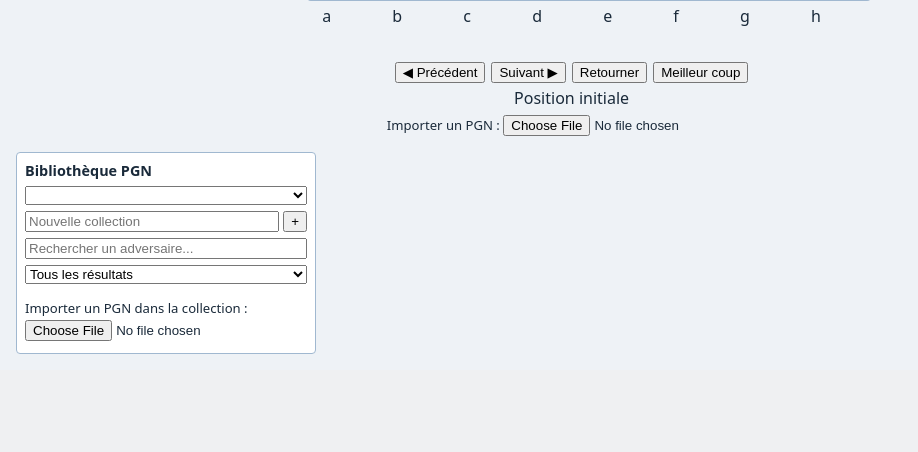
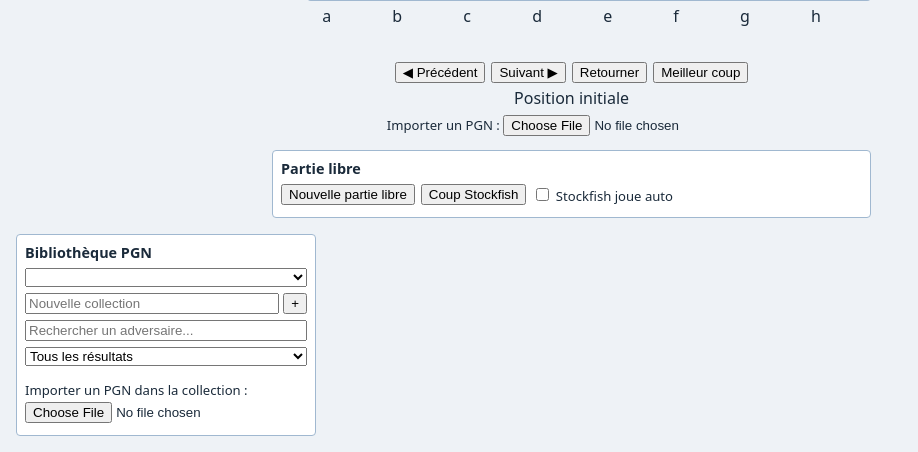
Before and after one commit to AlainDelree/Chesscoach, a Flask app: page / in a window 1280 px wide. Shown: the part 650-1102 px from the top of the page, without its empty margins (0-918 px from the left). Before the commit the page ends 1004 px from the top, so only its background shows below. Run offline with Flask 3, Linux system fonts and the light colour scheme; lists and menus that the app fills with data are empty.

Commit message:
Ajoute le mode partie libre : deplacement manuel, bouton Coup Stockfish, case Stockfish joue auto (issue #6)

```diff
--- a/app.py
+++ b/app.py
@@ -7,14 +7,16 @@ coach (llm_coach.py) et vérifie la présence de Stockfish (engine_stockfish.py)
 sans lancer le moteur — l'analyse elle-même est l'objet d'une issue séparée.
 """
 
+import atexit
 import logging
 
+import chess
 from flask import Flask, render_template
 from flask_socketio import SocketIO, emit
 
 import config
 import llm_coach
-from engine_stockfish import stockfish_available
+from engine_stockfish import EngineManager, find_stockfish
 from socketio_pgn_handlers import register_pgn_library_handlers
 
 logging.basicConfig(level=logging.INFO)
@@ -27,8 +29,21 @@ register_pgn_library_handlers(socketio)
 
 coach_memory = llm_coach.load_coach_memory(config.COACH_MEMORY_PATH)
 
-if not stockfish_available():
-    logger.warning("Stockfish introuvable sur ce système (analyse indisponible pour l'instant).")
+# Moteur Stockfish partagé, utilisé par le mode "partie libre" (bouton "Coup
+# Stockfish" / case "Stockfish joue auto") — cf. socketio_pgn_handlers.py pour
+# la bibliothèque PGN, sans lien avec ce mécanisme.
+_stockfish_path = find_stockfish()
+engine_manager: EngineManager | None = None
+if _stockfish_path:
+    try:
+        engine_manager = EngineManager(_stockfish_path)
+    except Exception as e:
+        logger.error(f"Impossible d'initialiser Stockfish : {e}")
+else:
+    logger.warning("Stockfish introuvable sur ce système (analyse et partie libre indisponibles).")
+
+if engine_manager:
+    atexit.register(engine_manager.quit)
 
 
 @app.route("/")
@@ -55,6 +70,30 @@ def on_coach_ask(data):
         emit("coach_response", {"text": response})
 
 
+@socketio.on("free_play_stockfish_move")
+def on_free_play_stockfish_move(data):
+    """Calcule le meilleur coup Stockfish pour la position (FEN) reçue —
+    mode partie libre (bouton "Coup Stockfish" / case "Stockfish joue auto").
+    """
+    if not engine_manager:
+        emit("free_play_stockfish_move_response", {"error": "stockfish_indisponible"})
+        return
+
+    fen = data.get("fen", "")
+    try:
+        board = chess.Board(fen)
+    except Exception:
+        emit("free_play_stockfish_move_response", {"error": "fen_invalide"})
+        return
+
+    move = engine_manager.get_move(board, think_time=0.5)
+    if move is None:
+        emit("free_play_stockfish_move_response", {"error": "aucun_coup"})
+        return
+
+    emit("free_play_stockfish_move_response", {"uci": move.uci()})
+
+
 if __name__ == "__main__":
     # allow_unsafe_werkzeug : serveur de développement uniquement (pas de
     # déploiement en production prévu pour ce squelette).
--- a/static/board.css
+++ b/static/board.css
@@ -59,6 +59,10 @@
 .square.feedback-imprecision { background: #ff9800 !important; }
 .square.feedback-erreur      { background: #f44336 !important; }
 .square.feedback-blunder     { background: #9c27b0 !important; }
+.square.free-play-selected   { background: #6fa8dc !important; }
+
+/* ── Partie libre ── */
+#board.free-play-active .square { cursor: pointer; }
 
 /* ── Flèches d'annotation (superposées au plateau) ── */
 #arrows-svg {
--- /dev/null
+++ b/static/free_play.js
@@ -0,0 +1,158 @@
+/*
+ * free_play.js — ChessCoach (issue #6)
+ *
+ * Mode "partie libre" : indépendant du mode revue de bibliothèque
+ * (board.js / reviewFens / reviewMoves, laissé inchangé). Position de
+ * départ standard, déplacement manuel de n'importe quelle pièce (Alain
+ * contrôle les deux camps) validé côté client par chess.js, bouton
+ * "Coup Stockfish" (aller-retour SocketIO avec app.py) et case "Stockfish
+ * joue auto" qui enchaîne automatiquement après chaque coup manuel.
+ *
+ * Réutilise buildBoard()/renderBoard() de board.js pour le dessin du
+ * plateau — seule la source de la position (freeGame, un objet chess.js)
+ * et la gestion des clics diffèrent du mode revue.
+ */
+
+let freeGame           = null;  // instance chess.js (mode partie libre)
+let freePlayActive     = false;
+let freeSelectedSquare = null;  // case algébrique sélectionnée ("e2") ou null
+let freeLastMove       = null;  // { from, to } (cases algébriques) du dernier coup joué
+let freeAutoStockfish  = false;
+let freeWaitingEngine  = false; // évite les double-clics pendant l'attente de Stockfish
+
+function freeSquareIdToAlgebraic(id) {
+  const [file, rank] = id.split("-").map(Number);
+  return "abcdefgh"[file] + (rank + 1);
+}
+
+function freeAlgebraicToSquareId(square) {
+  const file = "abcdefgh".indexOf(square[0]);
+  const rank = parseInt(square[1], 10) - 1;
+  return `${file}-${rank}`;
+}
+
+function startFreeGame() {
+  freeGame           = new Chess();
+  freePlayActive     = true;
+  freeSelectedSquare = null;
+  freeLastMove        = null;
+  freeWaitingEngine  = false;
+
+  const autoCb = document.getElementById("free-auto-stockfish");
+  freeAutoStockfish = !!(autoCb && autoCb.checked);
+
+  buildBoard();
+  const boardEl = document.getElementById("board");
+  if (boardEl) {
+    boardEl.classList.add("free-play-active");
+    boardEl.onclick = onFreePlayBoardClick;
+  }
+  renderFreePlayBoard();
+  updateFreePlayStatus();
+}
+
+function renderFreePlayBoard() {
+  if (!freeGame) return;
+  const fenBoard = freeGame.fen().split(" ")[0];
+  const from = freeLastMove ? freeAlgebraicToSquareId(freeLastMove.from) : null;
+  const to   = freeLastMove ? freeAlgebraicToSquareId(freeLastMove.to)   : null;
+  renderBoard(fenBoard, from, to, null, null, null, null);
+  if (freeSelectedSquare) {
+    const sq = document.getElementById(`sq-${freeAlgebraicToSquareId(freeSelectedSquare)}`);
+    if (sq) sq.classList.add("free-play-selected");
+  }
+}
+
+function updateFreePlayStatus() {
+  const statusEl = document.getElementById("free-play-status");
+  if (!statusEl || !freeGame) return;
+  let text = freeGame.turn() === "w" ? "Trait aux Blancs" : "Trait aux Noirs";
+  if (freeGame.in_checkmate())      text = "Échec et mat.";
+  else if (freeGame.in_stalemate()) text = "Pat.";
+  else if (freeGame.in_draw())      text = "Partie nulle.";
+  else if (freeGame.in_check())     text += " (échec)";
+  if (freeWaitingEngine) text += " — Stockfish réfléchit...";
+  statusEl.textContent = text;
+}
+
+function onFreePlayBoardClick(e) {
+  if (!freePlayActive || !freeGame || freeWaitingEngine) return;
+  const sqEl = e.target.closest(".square");
+  if (!sqEl) return;
+  const square = freeSquareIdToAlgebraic(sqEl.id.replace("sq-", ""));
+
+  if (!freeSelectedSquare) {
+    const piece = freeGame.get(square);
+    if (piece && piece.color === freeGame.turn()) {
+      freeSelectedSquare = square;
+      renderFreePlayBoard();
+    }
+    return;
+  }
+
+  if (freeSelectedSquare === square) {
+    freeSelectedSquare = null;
+    renderFreePlayBoard();
+    return;
+  }
+
+  const move = freeGame.move({ from: freeSelectedSquare, to: square, promotion: "q" });
+  freeSelectedSquare = null;
+
+  if (!move) {
+    // Coup illégal : si la case cliquée porte une autre pièce du joueur au
+    // trait, la sélectionner à la place plutôt que de ne rien faire.
+    const piece = freeGame.get(square);
+    if (piece && piece.color === freeGame.turn()) {
+      freeSelectedSquare = square;
+    }
+    renderFreePlayBoard();
+    return;
+  }
+
+  freeLastMove = { from: move.from, to: move.to };
+  renderFreePlayBoard();
+  updateFreePlayStatus();
+
+  if (freeAutoStockfish && !freeGame.game_over()) {
+    requestStockfishMove();
+  }
+}
+
+function requestStockfishMove() {
+  if (!freePlayActive || !freeGame || freeWaitingEngine) return;
+  if (freeGame.game_over()) return;
+  freeWaitingEngine = true;
+  updateFreePlayStatus();
+  socket.emit("free_play_stockfish_move", { fen: freeGame.fen() });
+}
+
+if (typeof socket !== "undefined") {
+  socket.on("free_play_stockfish_move_response", (data) => {
+    freeWaitingEngine = false;
+    if (!freePlayActive || !freeGame) return;
+
+    if (!data || data.error || !data.uci) {
+      console.warn("[partie libre] Stockfish n'a pas retourné de coup :", data && data.error);
+      updateFreePlayStatus();
+      return;
+    }
+
+    const uci = data.uci;
+    const move = freeGame.move({
+      from: uci.slice(0, 2),
+      to: uci.slice(2, 4),
+      promotion: uci.slice(4, 5) || "q",
+    });
+    if (move) {
+      freeLastMove = { from: move.from, to: move.to };
+      renderFreePlayBoard();
+    }
+    updateFreePlayStatus();
+  });
+}
+
+document.addEventListener("DOMContentLoaded", () => {
+  const autoCb = document.getElementById("free-auto-stockfish");
+  if (autoCb) autoCb.addEventListener("change", () => { freeAutoStockfish = autoCb.checked; });
+});
--- a/templates/index.html
+++ b/templates/index.html
@@ -125,6 +125,19 @@
           <input type="file" accept=".pgn,.txt" onchange="loadPgnFile(event)">
         </label>
       </div>
+
+      <div class="panel" style="margin-top:10px; width:100%; box-sizing:border-box;">
+        <h2>Partie libre</h2>
+        <div style="display:flex; gap:6px; align-items:center; flex-wrap:wrap;">
+          <button onclick="startFreeGame()">Nouvelle partie libre</button>
+          <button onclick="requestStockfishMove()">Coup Stockfish</button>
+          <label style="font-size:0.82rem;">
+            <input type="checkbox" id="free-auto-stockfish">
+            Stockfish joue auto
+          </label>
+        </div>
+        <div id="free-play-status" style="font-size:0.82rem; color:#445; margin-top:4px;"></div>
+      </div>
     </div>
 
     <!-- ── Colonne chat coach ───────────────────────────────────────────── -->
@@ -185,6 +198,7 @@
   <script src="{{ url_for('static', filename='vendor/chess.js/chess.min.js') }}"></script>
   <script src="{{ url_for('static', filename='board.js') }}"></script>
   <script src="{{ url_for('static', filename='pgn_library.js') }}"></script>
+  <script src="{{ url_for('static', filename='free_play.js') }}"></script>
   <script>
     // Position de départ affichée immédiatement, avant même le retour de la
     // bibliothèque PGN (cf. socket.on("pgn_lib_game_loaded", ...) qui prendra
```
